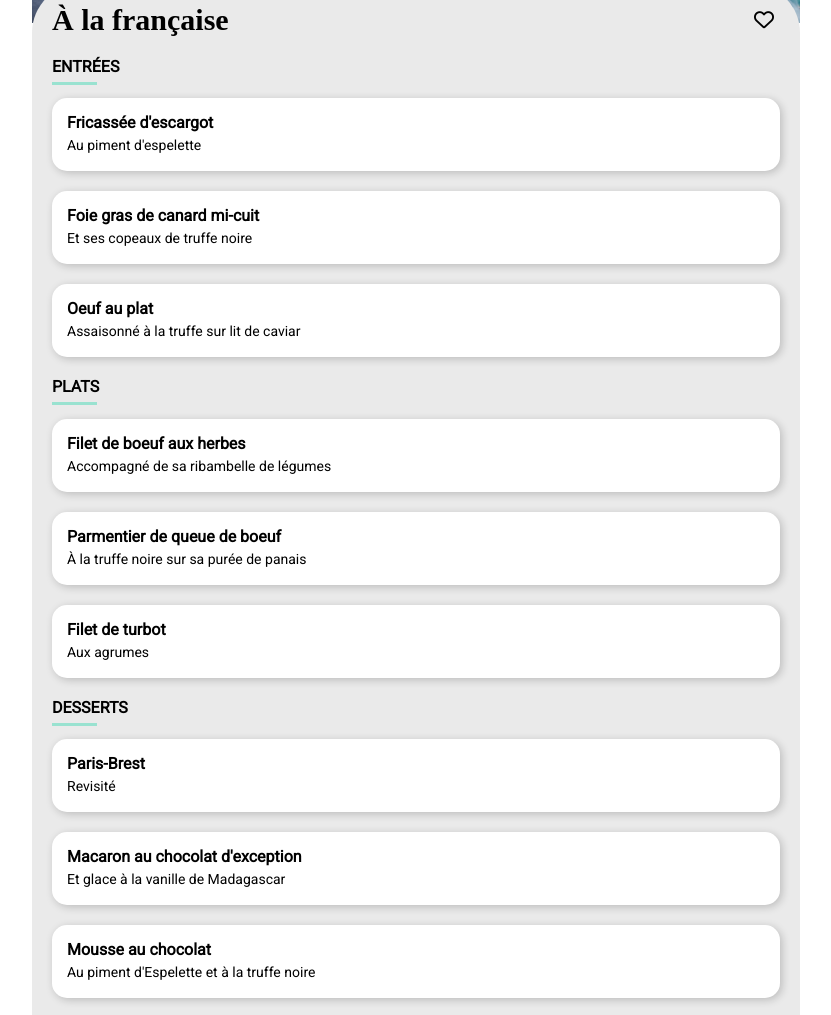
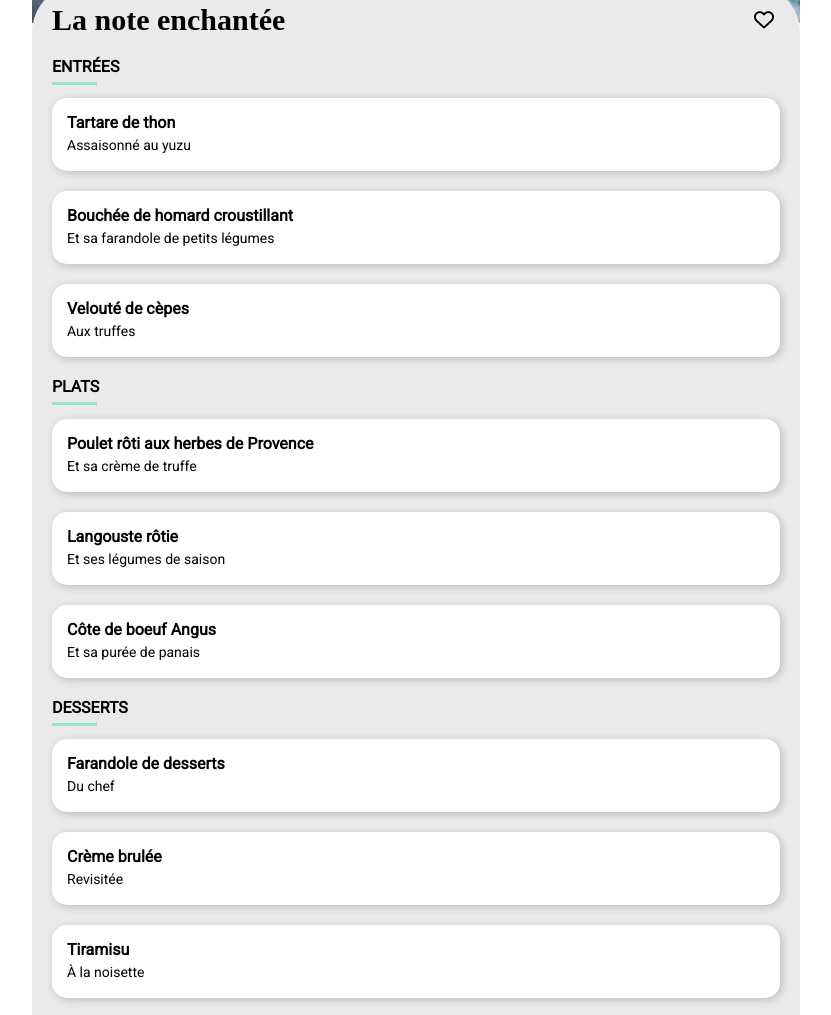
Before and after one commit to ErwSim/SimoninErwan_3_28072021, a website: page restaurant-3.html in a window 1280 px wide. Shown: the part 331-1346 px from the top of the page, without its empty margins (224-1055 px from the left). Drawn offline with Linux system fonts and the light colour scheme; a web font is replaced by a local one.

Commit message:
Ajout des menus du restaurant, corrections

```diff
--- a/restaurant-3.html
+++ b/restaurant-3.html
@@ -43,7 +43,7 @@
 
         <section class="menu">
           <div class="menu__title-wrapper">
-            <h1 class="menu__title">À la française</h1>
+            <h1 class="menu__title">La note enchantée</h1>
             <button class="btn btn__icon">
               <i class="far fa-heart"></i>
             </button>
@@ -56,8 +56,8 @@
             <aside class="menu__part__card-wrapper">
               <div class="card card--restaurant">
                 <div class="card__content card__content--restaurant">
-                  <div class="card__title">Fricassée d'escargot</div>
-                  Au piment d'espelette
+                  <div class="card__title">Tartare de thon</div>
+                  Assaisonné au yuzu
                 </div>
 
                 <div class="card__price">25€</div>
@@ -69,8 +69,8 @@
 
               <div class="card card--restaurant">
                 <div class="card__content card__content--restaurant">
-                  <div class="card__title">Foie gras de canard mi-cuit</div>
-                  Et ses copeaux de truffe noire
+                  <div class="card__title">Bouchée de homard croustillant</div>
+                  Et sa farandole de petits légumes
                 </div>
 
                 <div class="card__price">35€</div>
@@ -82,8 +82,8 @@
 
               <div class="card card--restaurant">
                 <div class="card__content card__content--restaurant">
-                  <div class="card__title">Oeuf au plat</div>
-                  Assaisonné à la truffe sur lit de caviar
+                  <div class="card__title">Velouté de cèpes</div>
+                  Aux truffes
                 </div>
 
                 <div class="card__price">20€</div>
@@ -102,8 +102,10 @@
             <aside class="menu__part__card-wrapper">
               <div class="card card--restaurant">
                 <div class="card__content card__content--restaurant">
-                  <div class="card__title">Filet de boeuf aux herbes</div>
-                  Accompagné de sa ribambelle de légumes
+                  <div class="card__title">
+                    Poulet rôti aux herbes de Provence
+                  </div>
+                  Et sa crème de truffe
                 </div>
 
                 <div class="card__price">40€</div>
@@ -115,8 +117,8 @@
 
               <div class="card card--restaurant">
                 <div class="card__content card__content--restaurant">
-                  <div class="card__title">Parmentier de queue de boeuf</div>
-                  À la truffe noire sur sa purée de panais
+                  <div class="card__title">Langouste rôtie</div>
+                  Et ses légumes de saison
                 </div>
 
                 <div class="card__price">35€</div>
@@ -128,8 +130,8 @@
 
               <div class="card card--restaurant">
                 <div class="card__content card__content--restaurant">
-                  <div class="card__title">Filet de turbot</div>
-                  Aux agrumes
+                  <div class="card__title">Côte de boeuf Angus</div>
+                  Et sa purée de panais
                 </div>
 
                 <div class="card__price">44€</div>
@@ -148,8 +150,8 @@
             <aside class="menu__part__card-wrapper">
               <div class="card card--restaurant">
                 <div class="card__content card__content--restaurant">
-                  <div class="card__title">Paris-Brest</div>
-                  Revisité
+                  <div class="card__title">Farandole de desserts</div>
+                  Du chef
                 </div>
 
                 <div class="card__price">18€</div>
@@ -161,8 +163,8 @@
 
               <div class="card card--restaurant">
                 <div class="card__content card__content--restaurant">
-                  <div class="card__title">Macaron au chocolat d'exception</div>
-                  Et glace à la vanille de Madagascar
+                  <div class="card__title">Crème brulée</div>
+                  Revisitée
                 </div>
 
                 <div class="card__price">22€</div>
@@ -174,8 +176,8 @@
 
               <div class="card card--restaurant">
                 <div class="card__content card__content--restaurant">
-                  <div class="card__title">Mousse au chocolat</div>
-                  Au piment d'Espelette et à la truffe noire
+                  <div class="card__title">Tiramisu</div>
+                  À la noisette
                 </div>
 
                 <div class="card__price">23€</div>
--- a/src/components/_buttons.scss
+++ b/src/components/_buttons.scss
@@ -5,6 +5,7 @@
   cursor: pointer;
   border: unset;
   background: none;
+  display: inline-block;
 
   &__main {
     @include btn-normal;
@@ -14,6 +15,8 @@
 
     font-weight: bold;
     font-size: 16px;
+    min-width: 200px;
+    text-align: center;
 
     border-radius: 45px;
 
--- a/src/layouts/_restaurants.scss
+++ b/src/layouts/_restaurants.scss
@@ -98,3 +98,10 @@
     }
   }
 }
+
+.order-button {
+  display: flex;
+  justify-content: center;
+  margin-top: 40px;
+  margin-bottom: 40px;
+}
```
Also changed, not shown: restaurant-1.html (+4 -0 lines), restaurant-2.html (+31 -18 lines), restaurant-4.html (+18 -18 lines), public/style.css, src/style.css, 1 other file.
